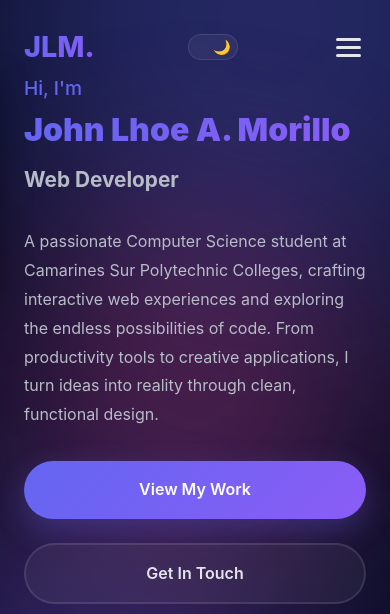
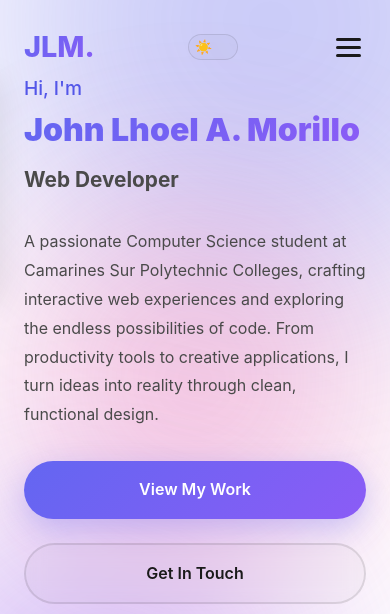
Before and after one commit to Raiku99x/JLM_PORTFOLIO, a plain HTML site: page index.html in a window 390 px wide. Shown: the top 614 px of the page. Drawn offline with Linux system fonts and the light colour scheme.

Commit message:
Add files via upload

```diff
--- a/index.html
+++ b/index.html
@@ -3,8 +3,17 @@
 <head>
     <meta charset="UTF-8">
     <meta name="viewport" content="width=device-width, initial-scale=1.0">
-    <title>John LhoeL Morillo | BSCS Student & Developer</title>
+    <title>John Lhoel Morillo | BSCS Student & Developer</title>
     <link rel="stylesheet" href="style.css">
+    <script>
+  (function() {
+    const savedTheme = localStorage.getItem('theme');
+    const systemPrefersDark = window.matchMedia('(prefers-color-scheme: dark)').matches;
+    const theme = savedTheme || (systemPrefersDark ? 'dark' : 'light');
+    document.documentElement.setAttribute('data-theme', theme);
+  })();
+</script>
+
 </head>
 <body>
     <!-- Navigation -->
@@ -38,7 +47,7 @@
         <div class="hero-content">
             <div class="hero-text">
                 <p class="hero-greeting">Hi, I'm</p>
-                <h1 class="hero-name">John Lhoe A. Morillo</h1>
+                <h1 class="hero-name">John Lhoel A. Morillo</h1>
                 <div class="hero-title">
                     <span class="typing-text" id="typingText"></span>
                     <span class="cursor">|</span>
@@ -255,7 +264,7 @@
                 </div>
             </div>
             <div class="footer-bottom">
-                <p>&copy; 2025 John Lhoe Morillo. Crafted with passion and code.</p>
+                <p>&copy; 2025 John Lhoel Morillo.</p>
             </div>
         </div>
     </footer>
@@ -330,13 +339,35 @@
 
         // Theme toggle
         const themeToggle = document.getElementById("themeToggle");
-        document.documentElement.setAttribute("data-theme", "dark");
 
-        themeToggle.addEventListener("click", () => {
-            const currentTheme = document.documentElement.getAttribute("data-theme");
-            const newTheme = currentTheme === "dark" ? "light" : "dark";
-            document.documentElement.setAttribute("data-theme", newTheme);
-        });
+function initializeTheme() {
+  const savedTheme = localStorage.getItem('theme');
+  const systemPrefersDark = window.matchMedia('(prefers-color-scheme: dark)').matches;
+  const theme = savedTheme || (systemPrefersDark ? 'dark' : 'light');
+
+  document.documentElement.setAttribute('data-theme', theme);
+
+  if (!savedTheme) {
+    localStorage.setItem('theme', theme);
+  }
+}
+
+window.matchMedia('(prefers-color-scheme: dark)').addEventListener('change', (e) => {
+  const savedTheme = localStorage.getItem('theme');
+  if (!savedTheme) {
+    const newTheme = e.matches ? 'dark' : 'light';
+    document.documentElement.setAttribute('data-theme', newTheme);
+  }
+});
+
+themeToggle.addEventListener("click", () => {
+  const currentTheme = document.documentElement.getAttribute("data-theme");
+  const newTheme = currentTheme === "dark" ? "light" : "dark";
+  document.documentElement.setAttribute("data-theme", newTheme);
+  localStorage.setItem('theme', newTheme);
+});
+
+initializeTheme();
 
         // Back to top button
         const backToTop = document.getElementById("backToTop");
```
Also changed, not shown: contact.html (+37 -7 lines), projects.html (+37 -7 lines).
